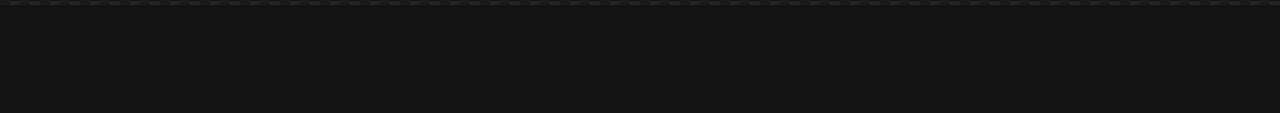
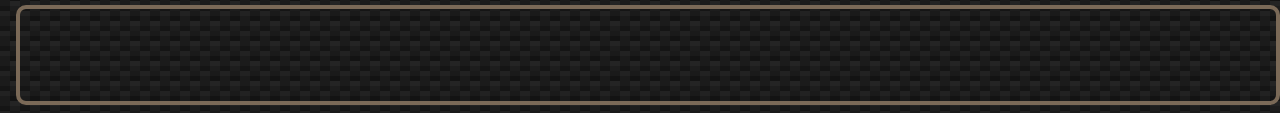
Before and after one commit to Juan-Cutiva/portafolio, a website built with Vite: page index.html in a window 1280 px wide. Shown: the part 2334-2447 px from the top of the page. Before the commit the page ends 2339 px from the top, so only its background shows below. Built offline with nearby package versions, Linux system fonts and the light colour scheme; files whose address does not match are found by name.

Commit message:
Foooter inicio

```diff
--- a/index.html
+++ b/index.html
@@ -61,5 +61,12 @@
         </div>
       </div>
     </section>
+    <section>
+      <div id="footer">
+        <div id="redes">
+
+        </div>
+      </div>
+    </section>
   </body>
 </html>
--- a/style.css
+++ b/style.css
@@ -12,6 +12,16 @@ body {
     background-color: #131313;
     background-size: 20px 20px;
     font-family: "Catamaran", sans-serif;
+}
+
+body::-webkit-scrollbar{
+    width: 10px;
+    background: rgba(0, 0, 0, 0.014);
+}
+body::-webkit-scrollbar-thumb{
+    background: rgb(122 105 87);
+    border-radius: 10px;
+    border-right:2px solid ;
 }
 
 h2, h1{
@@ -75,6 +85,17 @@ h2, h1{
         width: 10%;}
 }
 
+#footer {
+    font-family: "Indie Flower";
+    width: 100%;
+    height: 100px;
+    box-sizing: border-box;
+    margin: 8px;
+    border: 4px solid rgb(122 105 87);
+    padding: 10px;
+    border-radius: 10px;
+}
+
 img {
     padding: 10px;
 }
@@ -84,3 +105,25 @@ img {
     display: flex;
     align-items: center;
 }
+@keyframes show {
+    from {
+        opacity: 0;
+        scale: 25%;
+    }
+
+    to {
+        opacity: 1;
+        scale: 100%;
+    }
+}
+
+img {
+    view-timeline-name: --image;
+    view-timeline-axis: block;
+
+    animation-timeline: --image;
+    animation-name: show;
+
+    animation-range: entry 25% cover 50%;
+    animation-fill-mode: both;
+}
```
